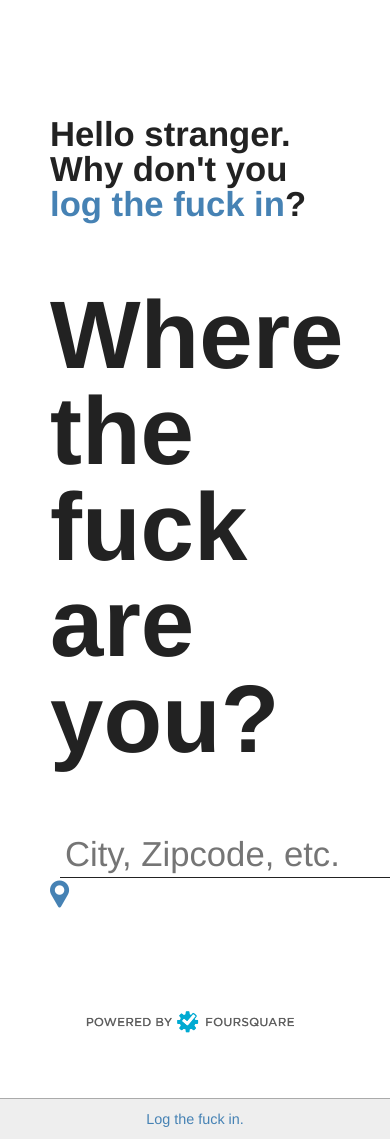
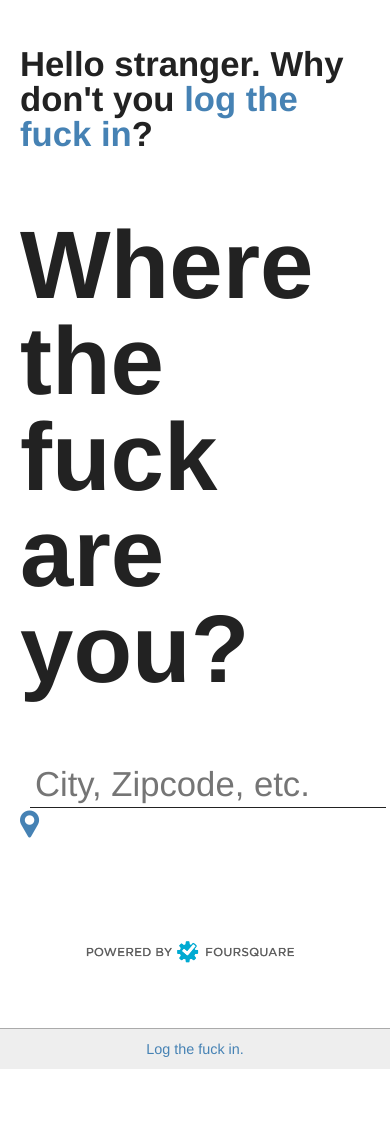
Before and after one commit to dfm/wtfisforlunch.com, a Python web app: template wtf/templates/index.html in a window 390 px wide; the page is wider, and only the part inside the window is pictured. After the commit the page ends 1069 px from the top of that part, so only its background shows below. Run offline with Jinja, Linux system fonts and the light colour scheme; the template is opened without the code that fills it, so the values that code supplies are empty; some libraries are stand-ins or nearby versions.

Commit message:
pixel scale

```diff
--- a/wtf/static/screen.css
+++ b/wtf/static/screen.css
@@ -184,9 +184,22 @@ input[type="text"] {
  *   MEDIA QUERIES   *
  *                   */
 
-@media all and (max-width: 640px) {
+@media all and (max-width: 710px) {
     body {
         padding-bottom: 0;
+    }
+
+    #header {
+        position: relative;
+        margin-bottom: 30px;
+    }
+
+    #supertitle, #title, #subtitle, #options, #location {
+        margin: 0 20px;
+    }
+
+    #info {
+        padding: 25px 20px;
     }
 
     #map-img {
--- a/wtf/templates/base.html
+++ b/wtf/templates/base.html
@@ -6,7 +6,7 @@
     <meta name="author" content="Dan Foreman-Mackey">
 
     <meta property="fb:admins" content="100003390405427" />
-    <meta name="viewport" content="width=device-width; initial-scale=0.8;"/>
+    <meta name="viewport" content="width=device-width; initial-scale=0.6;"/>
 
     <script src="{{ url_for("static", filename="modernizr.js") }}"></script>
 
```
